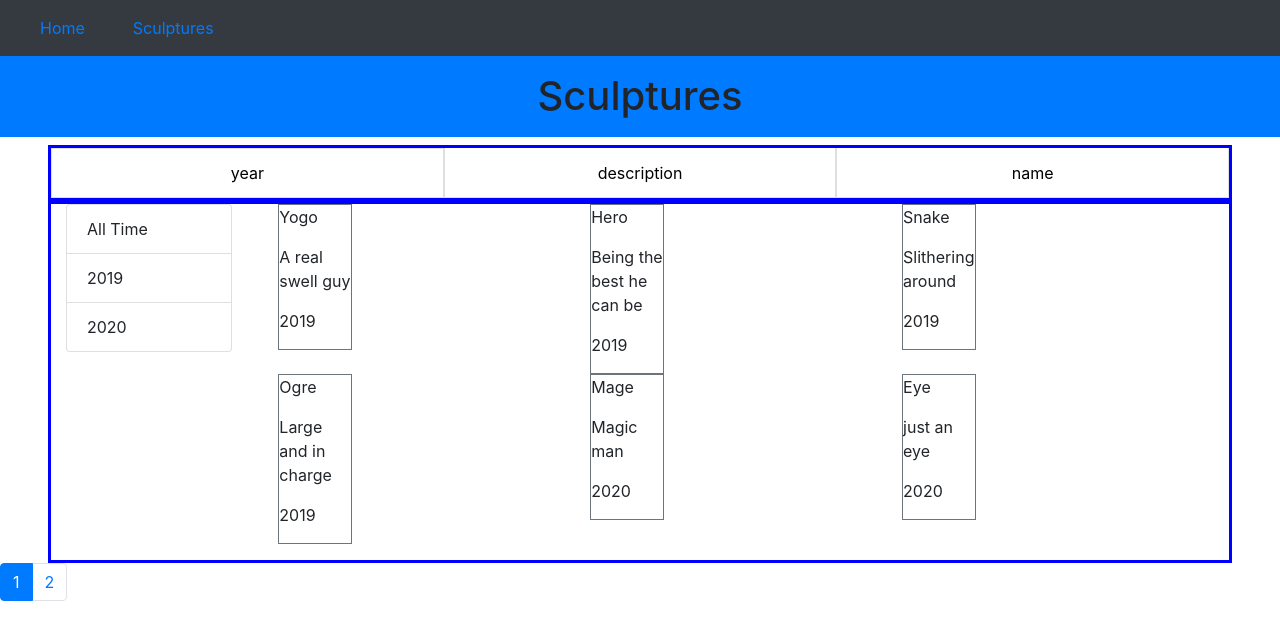
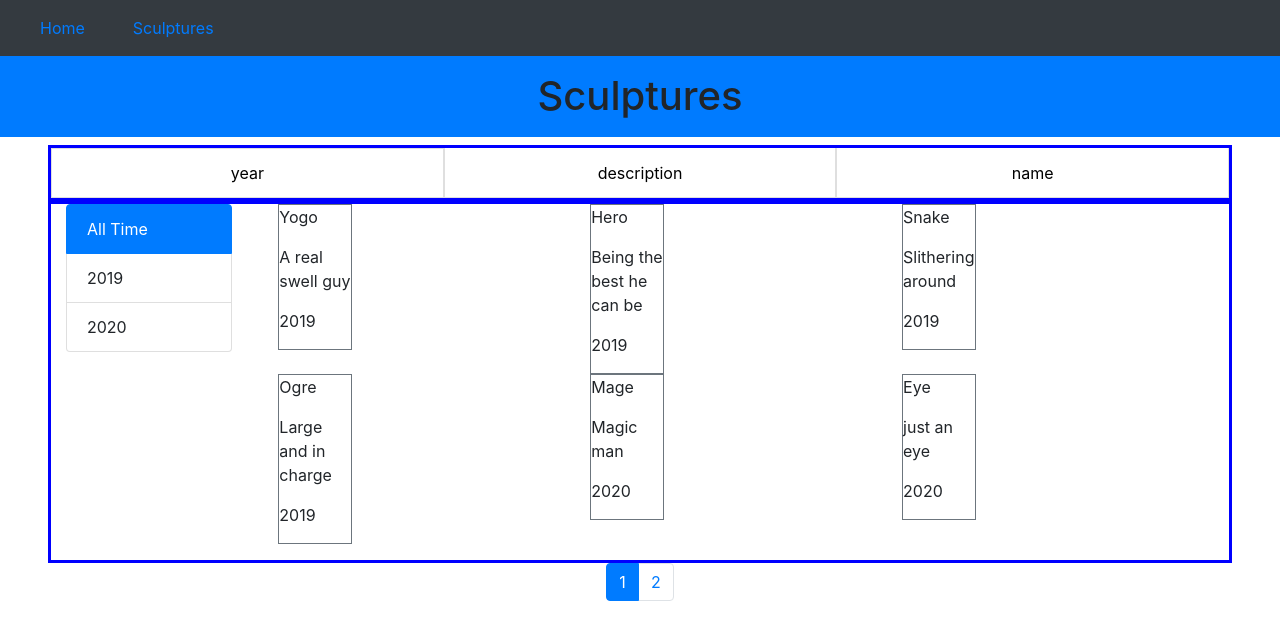
Before and after one commit to jman11111/NodeBackend, a React (Create React App) app in the folder counter_app/: page /sculptures in a window 1280 px wide. Shown: the top 640 px of the page. Built offline with nearby package versions, Linux system fonts and the light colour scheme.

Commit message:
centered page#, made all time default selection

```diff
--- a/counter_app/src/components/common/listGroup.jsx
+++ b/counter_app/src/components/common/listGroup.jsx
@@ -19,7 +19,7 @@
                 : element[textProperty]
             }
             className={
-              element === selectedItem
+              element[textProperty] === selectedItem[textProperty]
                 ? "list-group-item active"
                 : "list-group-item"
             }
--- a/counter_app/src/components/sculptures.jsx
+++ b/counter_app/src/components/sculptures.jsx
@@ -14,7 +14,7 @@
     currentPage: 1,
     sculptures: [],
     years: [],
-    selectedYear: null,
+    selectedYear: { name: "All Time" },
     sortOptions: [],
     selectedSortOption: { path: "", order: "" },
   };
@@ -217,13 +217,15 @@
               </ul>
             </div>
           </div>
+          <div className="row justify-content-center">
+            <Paginator
+              itemsCount={totalcount}
+              pageSize={pageSize}
+              currentPage={currentPage}
+              onPageChange={this.handlePageChange}
+            />
+          </div>
         </div>
-        <Paginator
-          itemsCount={totalcount}
-          pageSize={pageSize}
-          currentPage={currentPage}
-          onPageChange={this.handlePageChange}
-        />
       </div>
     );
   }
```
